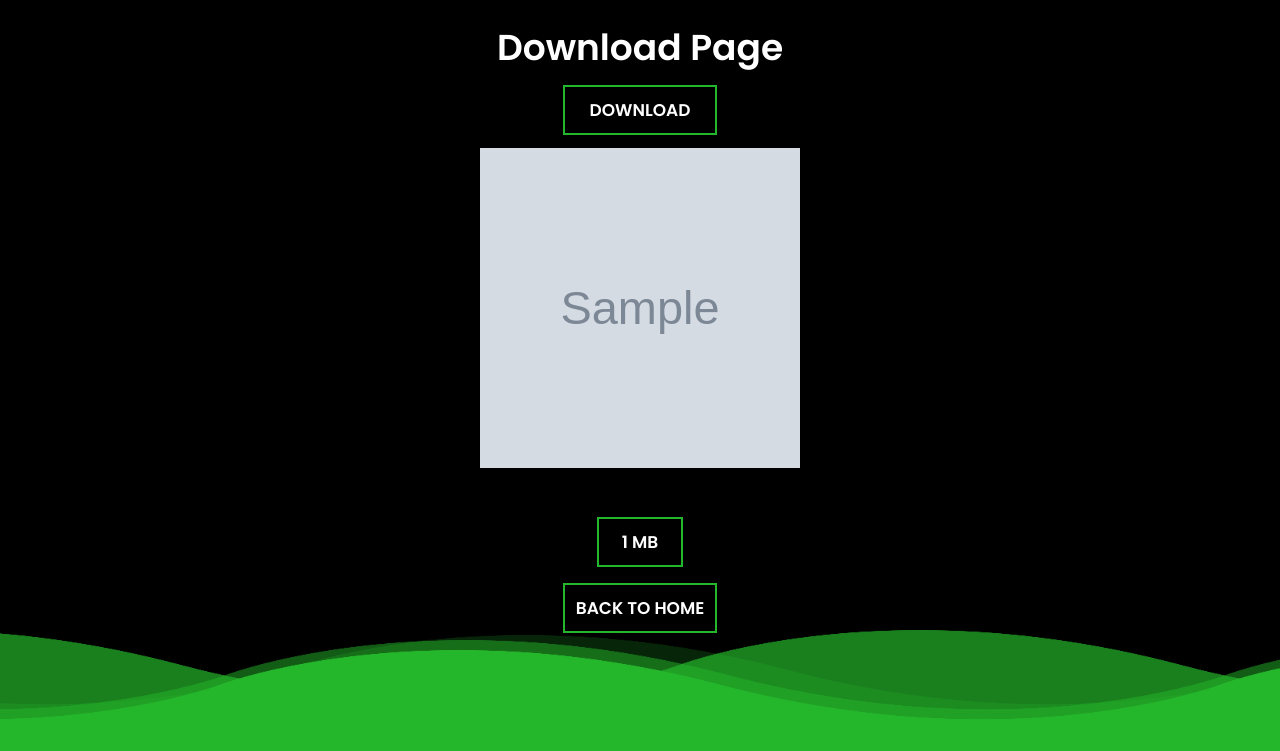
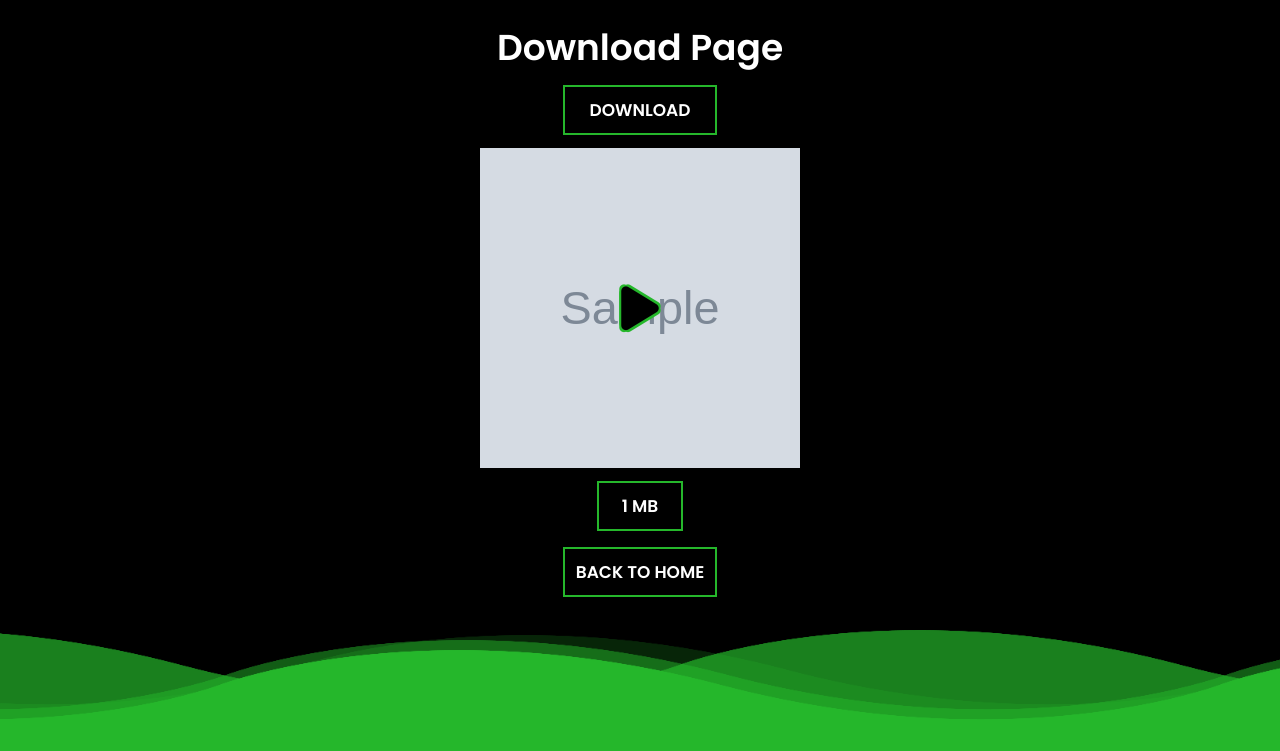
Before and after one commit to Martin1080/SpotDown, a Flask app: template templates/download.html in a window 1280 px wide. Shown: the top 751 px of the page. Run offline with Flask 2, Linux system fonts and the light colour scheme; the template is opened without the code that fills it: most values are stand-ins (such as "Sample title", 1, 10 or a date in 2020); grey boxes marked "Sample" are stand-in pictures; some libraries are stand-ins or nearby versions.

Commit message:
Add files via upload

```diff
--- a/static/css/download.css
+++ b/static/css/download.css
@@ -90,10 +90,44 @@
     padding: 10px 0;
   }
 
-  img {
+  .image-container {
+    position: relative;
     width: 40vh;
     height: 40vh;
     margin: 13px 0;
+  }
+
+  img {
+    width: 100%;
+    height: 100%;
+    object-fit: cover;
+  }
+
+  #cover-image {
+    filter: blur(0);
+    transition: 0.3s;
+  }
+
+  .overlay-icon {
+    display: block;
+    position: absolute;
+    top: 50%;
+    left: 50%;
+    transform: translate(-50%, -50%);
+    border-radius: 50%;
+  }
+
+  .overlay-icon i {
+      color: #000;
+      padding: 0 5px;
+      font-size: 5rem;
+      cursor: pointer;
+      text-shadow: 2px 2px 0 #25b72b, -2px -2px 0 #25b72b, 2px -2px 0 #25b72b, -2px 2px 0 #25b72b;
+      transition: transform 0.3s;
+  }
+
+  .overlay-icon i:hover {
+    transform: scale(1.2);
   }
 
   .box {
@@ -213,7 +247,7 @@
       /*background-color: #0e361c;*/
       width: 100%;
     }
-    img {
+    .image-container {
       width: 35vh;
       height: 35vh;
       margin: 10px 0;
@@ -226,7 +260,7 @@
     .songs {
       display: none;
     }
-    img {
+    .image-container {
       width: 26vh;
       height: 26vh;
     }
```
